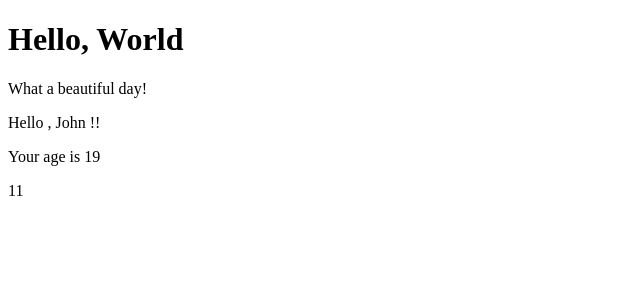
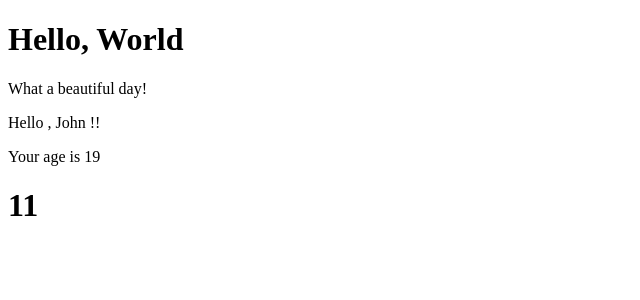
Before and after one commit to ChristianLestingi/React, a React (Create React App) app: page / in a window 1280 px wide. Shown: the top 300 px of the page, without its empty margins (0-640 px from the left). Built offline with nearby package versions, Linux system fonts and the light colour scheme.

Commit message:
State/04

```diff
--- a/src/CounterDisplay.js
+++ b/src/CounterDisplay.js
@@ -2,6 +2,6 @@ import React from "react";
 
 export class CounterDisplay extends  React.Component{
     render(){
-        return this.props.count
+        return <h1>{this.props.count}</h1>
     }
 }
```
